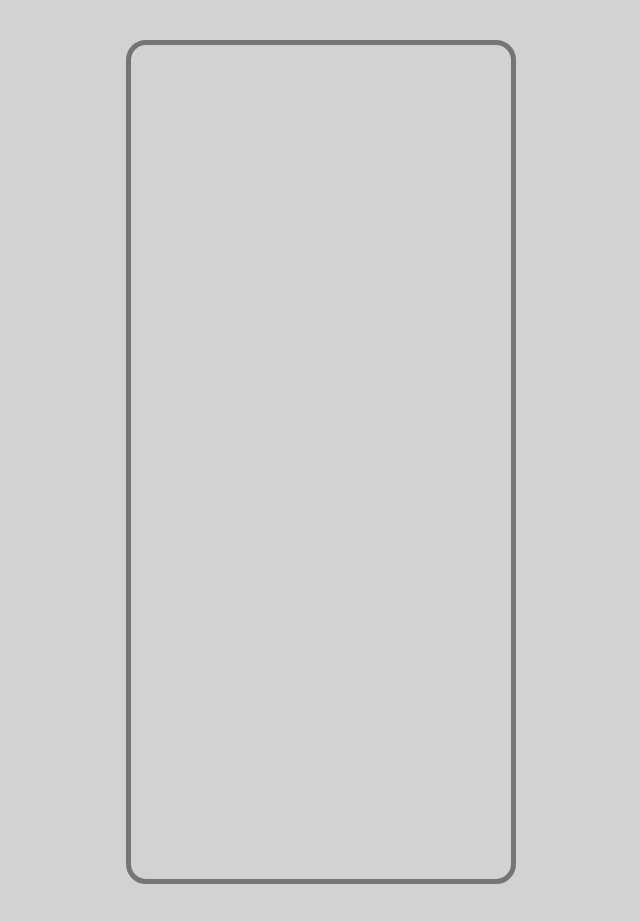
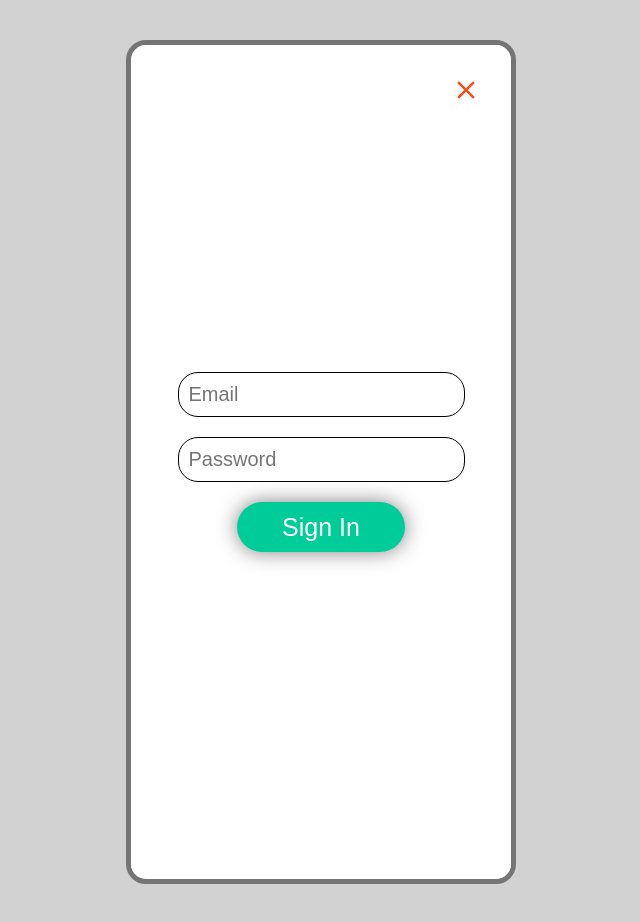
Before and after one commit to huhhell/mkltd, a React (Vite) app: page /login in a window 1280 px wide. Before the commit this address had no page. Shown: the whole page, without its empty margins (319-959 px from the left). Built offline with nearby package versions, Linux system fonts and the light colour scheme.

Commit message:
add login page, pass handleLogin to it

```diff
--- a/src/App.tsx
+++ b/src/App.tsx
@@ -19,11 +19,17 @@ function App() {
     {initialImage: mainImg, AIImage: AIImg, name: 'Lego', id: 1},
   ]
 
+  const handleLogin = () => {
+    setIsLogin(true);
+  }
+
+  console.log(isLogin)
+
 
   return <BrowserRouter>
     <Container>
       <PhoneContainer>
-        <Routes items={items} isLogin={isLogin}/>
+        <Routes items={items} isLogin={isLogin} handleLogin={handleLogin}/>
       </PhoneContainer>
   </Container>
   </BrowserRouter>
--- a/src/assets/components /Header/Header.tsx
+++ b/src/assets/components /Header/Header.tsx
@@ -1,4 +1,5 @@
 import styled from "styled-components";
+import {Link} from "react-router-dom";
 
 
 interface Props {
@@ -8,7 +9,9 @@ export default function Header({isLogin}: Props) {
 
     return <Container>
         <Logo>OneAI</Logo>
-        {!isLogin && <SignInButton>Sign in</SignInButton>}
+        {!isLogin && <Link to='/login'>
+            <SignInButton>Sign in</SignInButton>
+        </Link>}
     </Container>
 }
 
--- /dev/null
+++ b/src/assets/pages/LoginPage.tsx
@@ -0,0 +1,77 @@
+import styled from "styled-components";
+import closeImg from '../images/close.svg';
+import {Link} from "react-router-dom";
+
+interface Props {
+    handleLogin: () => void;
+}
+
+export default function LoginPage({handleLogin}: Props) {
+
+    const handleSubmit = () => {
+        handleLogin();
+    }
+
+    return <Container>
+        <CloseButton>
+            <Link to='/'>
+                <CloseButtonImg src={closeImg}/>
+            </Link>
+        </CloseButton>
+        <Form>
+            <Input type='email' placeholder='Email'/>
+            <Input type='password' placeholder='Password'/>
+            <SubmitButton onClick={handleSubmit}>Sign In</SubmitButton>
+        </Form>
+    </Container>
+}
+
+const Container = styled.div`
+    position: relative;
+    background: #fff;
+    display: flex;
+    flex-direction: column;
+    height: 100%;
+    align-items: center;
+    justify-content: center;
+    gap: 20px;
+`
+
+const CloseButton = styled.button`
+    position: absolute;
+    background: transparent;
+    padding: 10px;
+    top: 20px;
+    right: 20px;
+`
+
+const CloseButtonImg = styled.img``
+
+const Form = styled.div`
+    display: flex;
+    flex-direction: column;
+    align-items: center;
+    justify-content: center;
+    gap: 20px;
+`
+
+const Input = styled.input`
+    font-size: 20px;
+    border: 1px solid #000;
+    padding: 10px;
+    -webkit-border-radius: 20px;
+    -moz-border-radius: 20px;
+    border-radius: 20px;
+`
+
+const SubmitButton = styled.button`
+    padding: 10px 45px;
+    background: #00CC99;
+    box-shadow: 0 0 20px #08070880;
+    -webkit-border-radius: 30px;
+    -moz-border-radius: 30px;
+    border-radius: 30px;
+    font-size: 25px;
+    line-height: 120%;
+    color: #fff;
+`
--- a/src/assets/pages/Routes.tsx
+++ b/src/assets/pages/Routes.tsx
@@ -3,16 +3,19 @@ import FirstPage from "./FirstPage.tsx";
 import SecondPage from "./SecondPage.tsx";
 import {AIItem} from "../../App.tsx";
 import ThirdPage from "./ThirdPage.tsx";
+import LoginPage from "./LoginPage.tsx";
 
 interface Props {
     items: AIItem[];
     isLogin: boolean;
+    handleLogin: () => void;
 }
 
-export default ({items, isLogin}: Props) => {
+export default ({items, isLogin, handleLogin}: Props) => {
     return <Routes>
         <Route path='/' element={<FirstPage items={items} isLogin={isLogin}/>}/>
         <Route path='/item' element={<SecondPage item={items[0]}/>}/>
         <Route path='/save' element={<ThirdPage AIImage={items[0].AIImage}/>}/>
+        <Route path='/login' element={<LoginPage handleLogin={handleLogin}/>}/>
     </Routes>
 }
```
Also changed, not shown: src/assets/images/close.svg (added).
